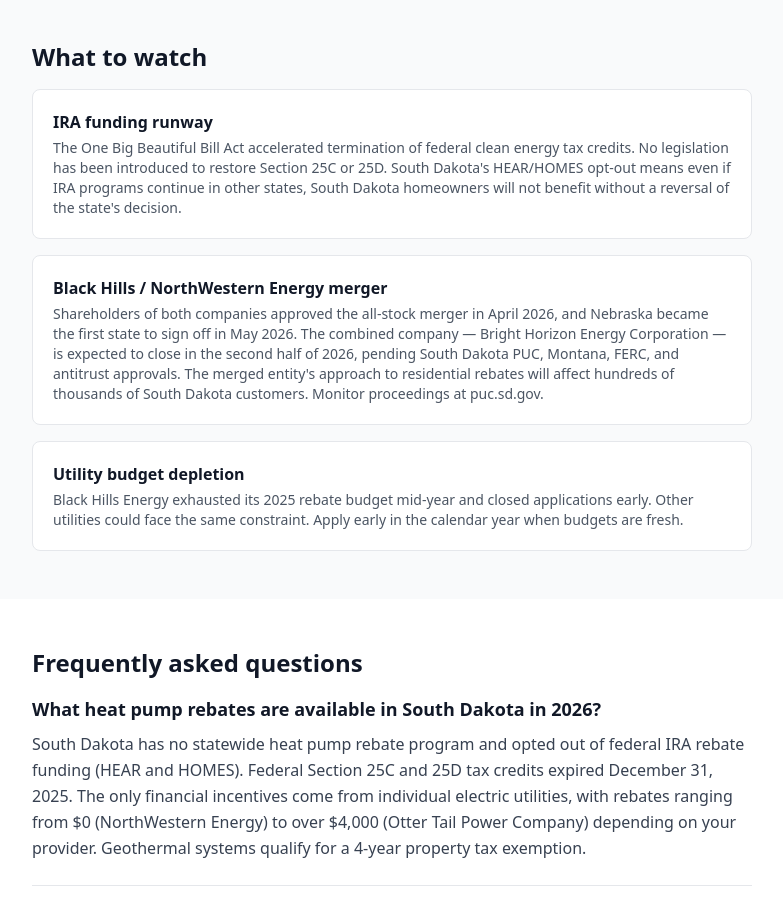
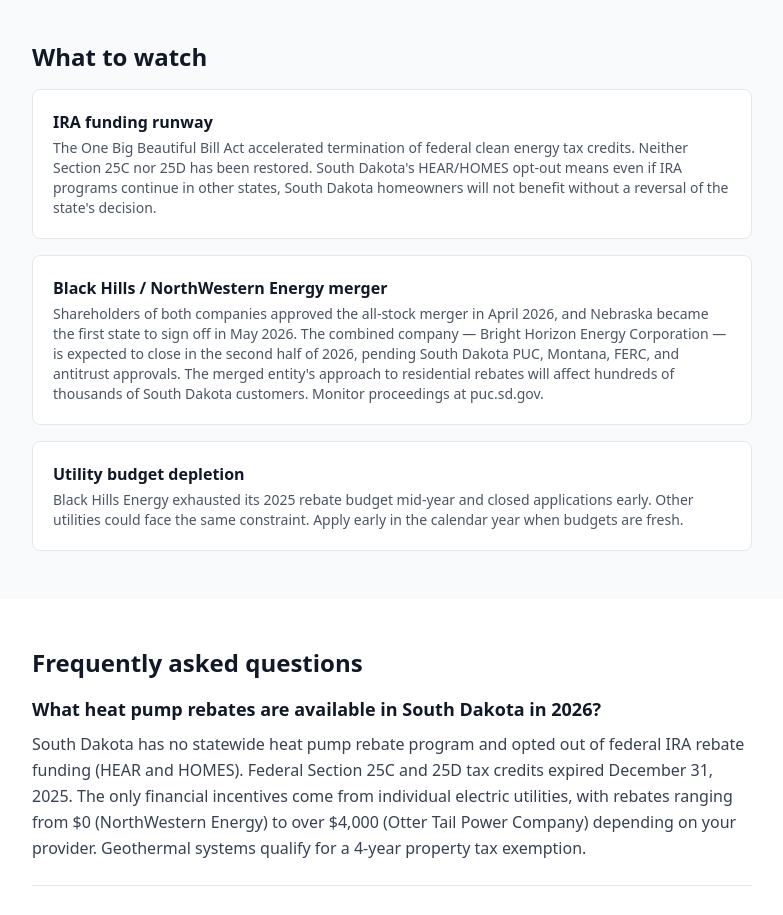
Before and after one commit to giniwproductions-88/homeenergybasics, a Next.js app: page /heat-pumps/states/sd in a window 1280 px wide. Shown: the part 9380-10295 px from the top of the page, without its empty margins (248-1031 px from the left). Built offline with nearby package versions, Linux system fonts and the light colour scheme.

Commit message:
SD: soften watch-item legislation claim

```diff
--- a/src/app/heat-pumps/states/sd/page.tsx
+++ b/src/app/heat-pumps/states/sd/page.tsx
@@ -603,7 +603,7 @@
           <div className="space-y-4">
             <div className="bg-white border border-gray-200 rounded-lg p-5">
               <p className="font-semibold text-gray-900">IRA funding runway</p>
-              <p className="text-sm text-gray-600 mt-1">The One Big Beautiful Bill Act accelerated termination of federal clean energy tax credits. No legislation has been introduced to restore Section 25C or 25D. South Dakota&apos;s HEAR/HOMES opt-out means even if IRA programs continue in other states, South Dakota homeowners will not benefit without a reversal of the state&apos;s decision.</p>
+              <p className="text-sm text-gray-600 mt-1">The One Big Beautiful Bill Act accelerated termination of federal clean energy tax credits. Neither Section 25C nor 25D has been restored. South Dakota&apos;s HEAR/HOMES opt-out means even if IRA programs continue in other states, South Dakota homeowners will not benefit without a reversal of the state&apos;s decision.</p>
             </div>
             <div className="bg-white border border-gray-200 rounded-lg p-5">
               <p className="font-semibold text-gray-900">Black Hills / NorthWestern Energy merger</p>
```
